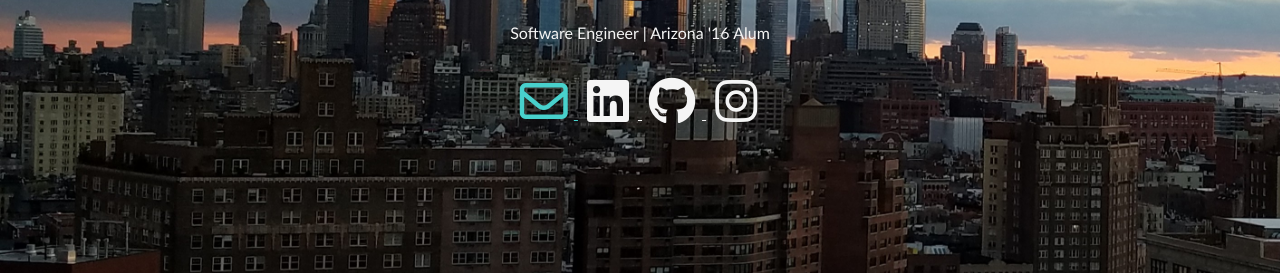
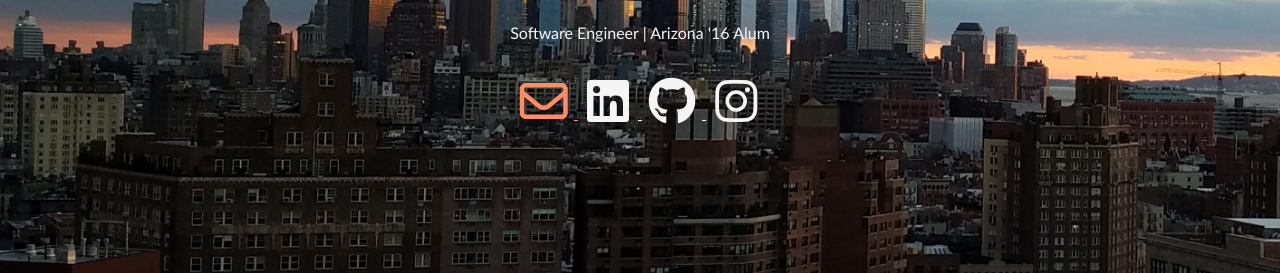
Before and after one commit to meganpritchard/personal-website, a PHP site: page / in a window 1280 px wide, with the pointer over the restyled element. Shown: the part 458-731 px from the top of the page. Run offline with PHP 8.4, Linux system fonts and the light colour scheme; some libraries are stand-ins or nearby versions.

Commit message:
changed color of links to match with background picture

```diff
--- a/style.css
+++ b/style.css
@@ -25,8 +25,8 @@ a:visited {
   color: whitesmoke;
 }
 a:hover {
-  color: mediumturquoise;
+  color: rgb(255, 140, 102);
 }
 a:active {
-  color: mediumturquoise;
+  color: rgb(255, 140, 102);
 }
```
